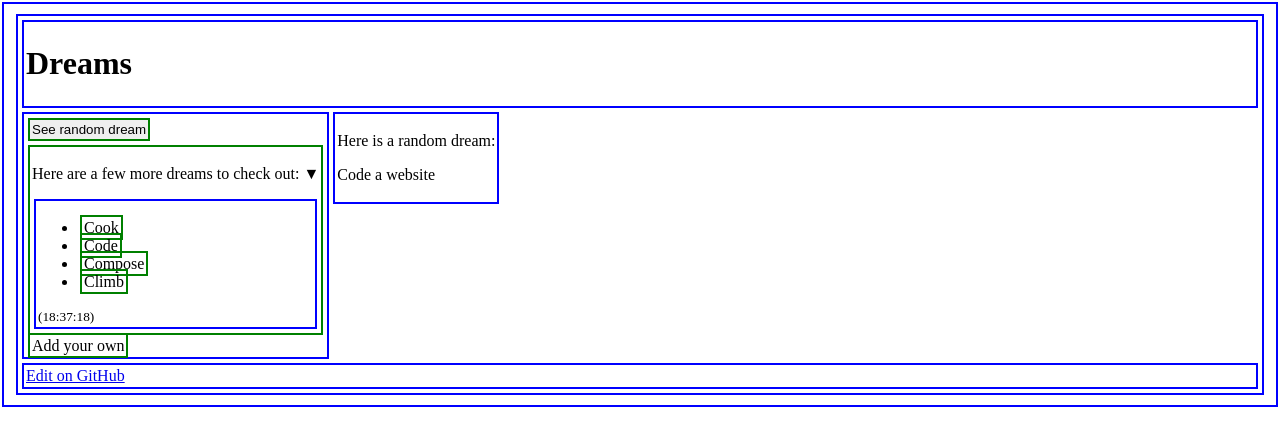
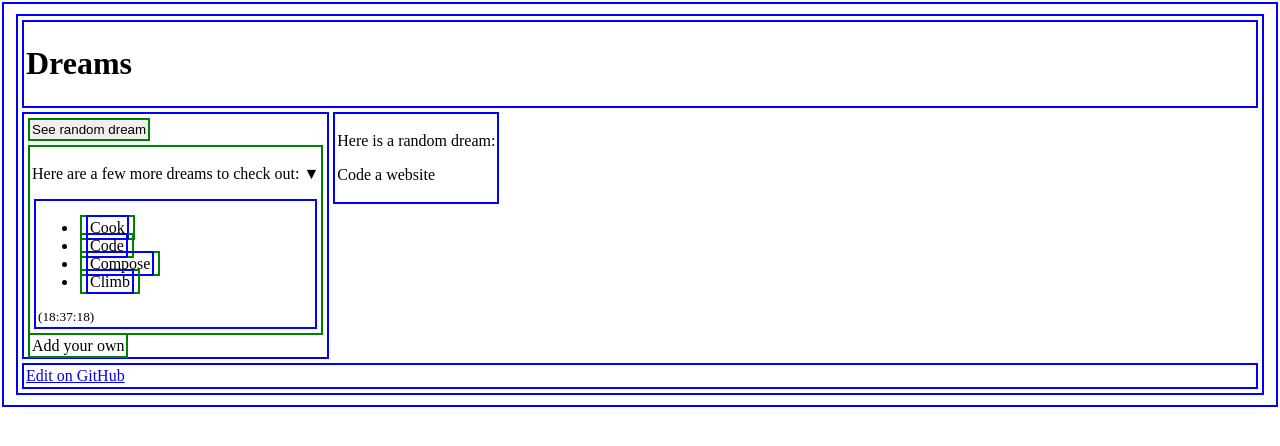
Before and after one commit to larsthorup/rsc-next-sandbox, a Next.js app: page / in a window 1280 px wide. Shown: the top 446 px of the page. Built offline with nearby package versions, Linux system fonts and the light colour scheme.

Commit message:
box color: server/client

```diff
--- a/components/DreamList.tsx
+++ b/components/DreamList.tsx
@@ -12,7 +12,7 @@ export default async function DreamList() {
         {dreamsSorted.map(({ id, name }) => {
           return (
             <li key={id}>
-              <Link href={id}>{name}</Link>
+              <Link href={id}><span className="server-component">{name}</span></Link>
             </li>
           );
         })}
```
